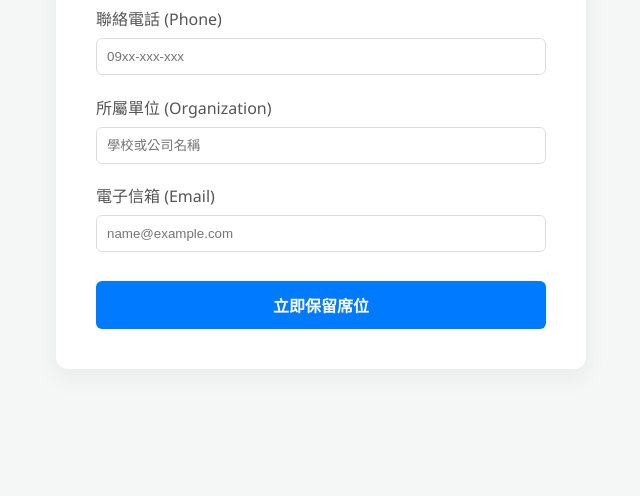
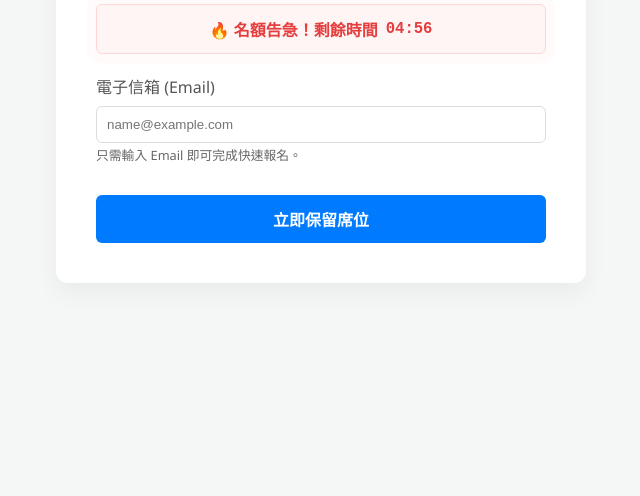
Before and after one commit to gavin931001/DevOps_A11, a website: page registration.html in a window 1280 px wide. Shown: the part 304-800 px from the top of the page, without its empty margins (319-959 px from the left). Drawn offline with Linux system fonts and the light colour scheme; sample sign-in values are in the browser's storage.

Commit message:
Update registration.html

```diff
--- a/registration.html
+++ b/registration.html
@@ -92,12 +92,12 @@
     // 報告截圖重點：修改這裡的 true/false 來模擬不同版本的發布
     const featureFlags = {
         // 假設一：加入倒數計時器能增加急迫感 (Urgency)
-        ENABLE_COUNTDOWN_TIMER: false,
+        ENABLE_COUNTDOWN_TIMER: true,
 
         // 假設二：簡化表單能提高填寫率 (Frictionless)
         // Set to true = 極簡版 (只有 Email)
         // Set to false = 完整版 (姓名、電話、單位...)
-        ENABLE_SIMPLE_FORM: false
+        ENABLE_SIMPLE_FORM: true
     };
 
     // =========================================================
```
